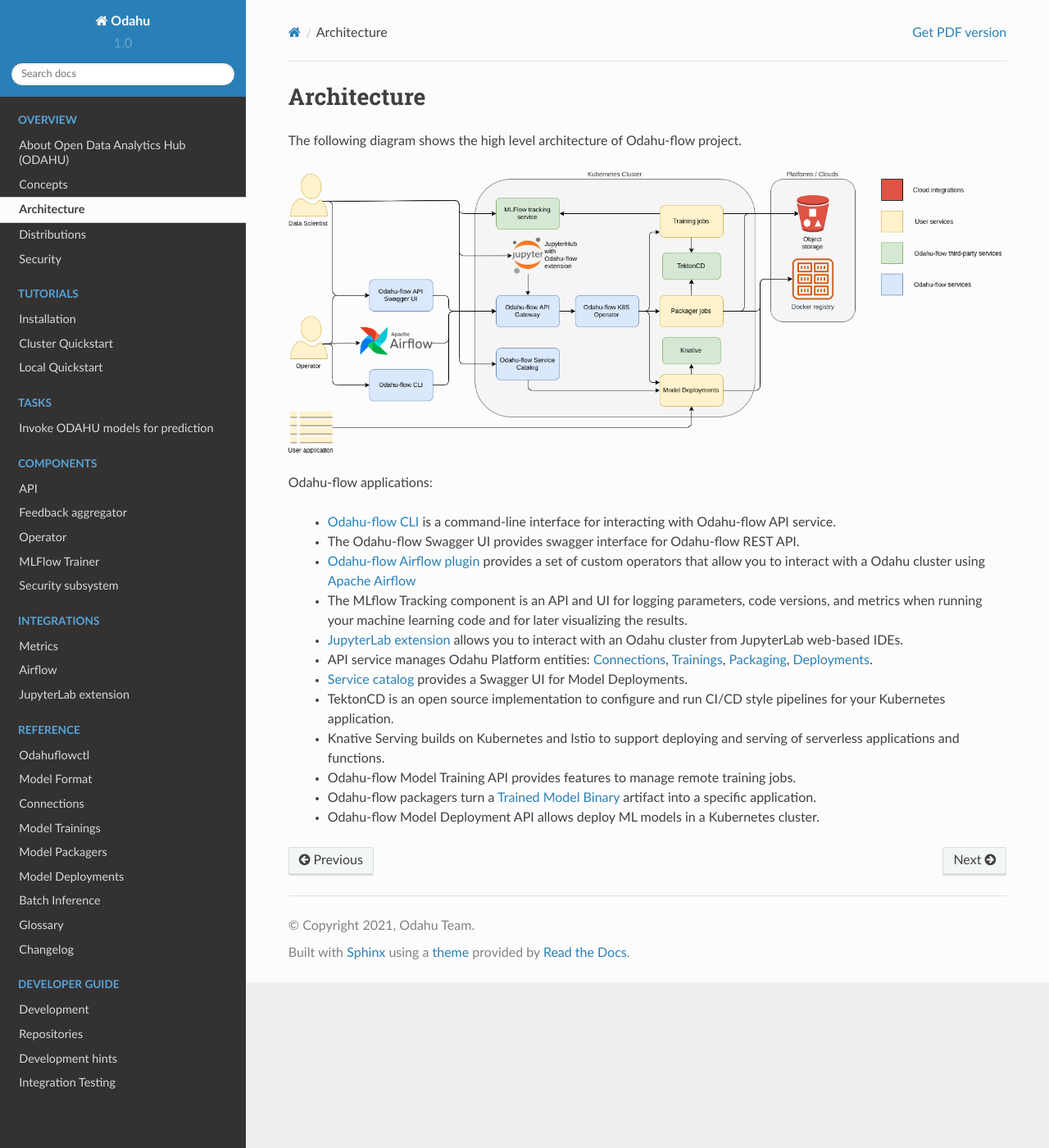
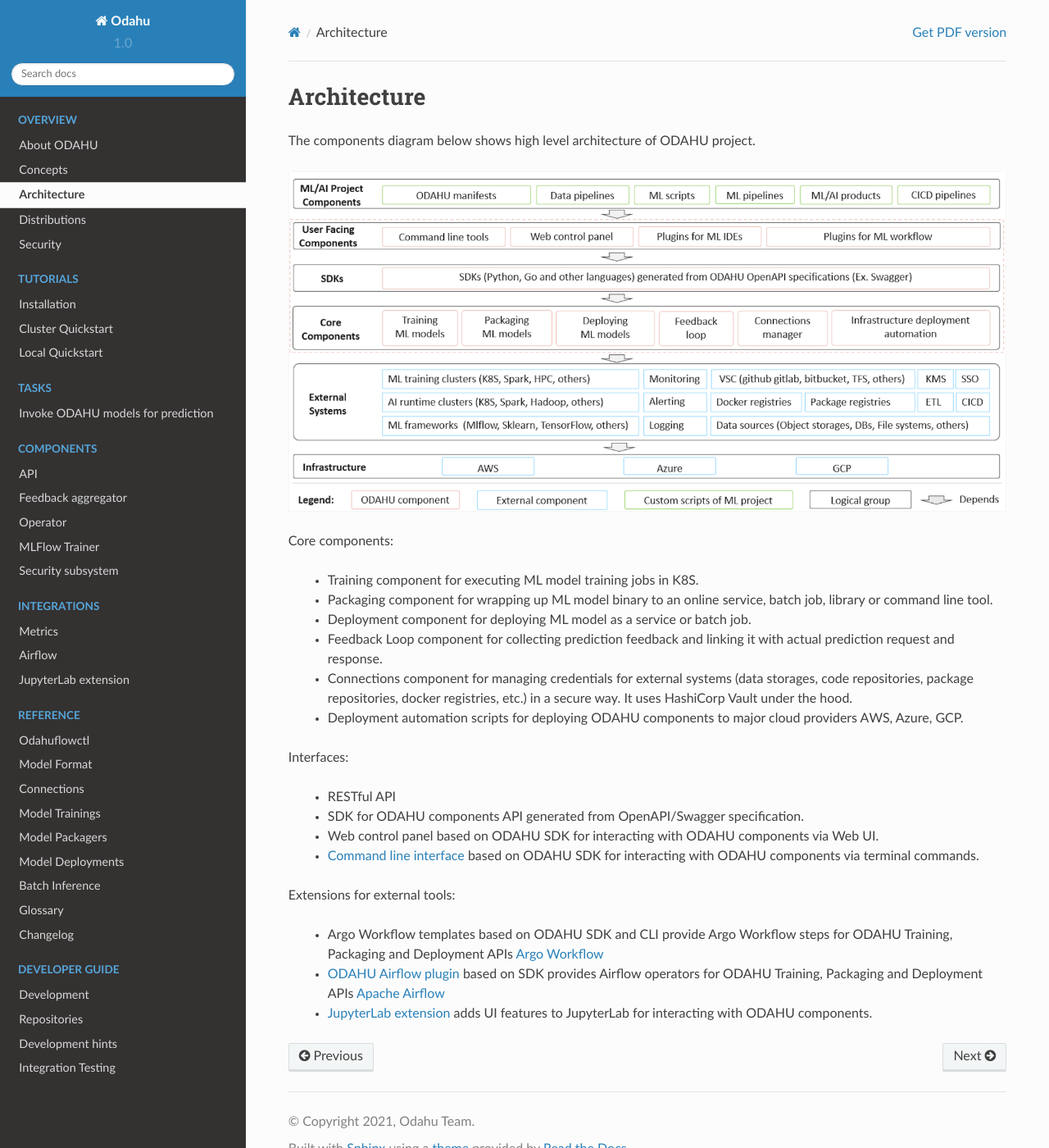
Before and after one commit to odahu/odahu-docs, a Sphinx documentation site: the page built from source/architecture.rst, in a window 1280 px wide and 1400 px high. Shown: the whole window at 82% size. Built offline with Sphinx 7.4.7 and the Read the Docs theme 2.0.0, drawn with Linux system fonts in a browser that asks for light colours; formulas are drawn with MathJax 3.

Commit message:
docs update (#115)
* odahu-docs#52
- `about` page update
- add images to pipeline stage descriptions
- architecture description pages updated
- temporary remove openapi links until pdf generatio will be fixed

Co-authored-by: Dmitriy Karbyshev <-z>

```diff
--- a/source/architecture.rst
+++ b/source/architecture.rst
@@ -2,21 +2,28 @@
 Architecture
 ============================
 
-The following diagram shows the high level architecture of Odahu-flow project.
+The components diagram below shows high level architecture of ODAHU project.
 
-.. image:: img/architecture.png
+.. image:: img/odahu_high_level.png
 
-Odahu-flow applications:
+Core components:
 
-    * :ref:`Odahu-flow CLI <ref_odahuflowctl:Odahuflowctl>` is a command-line interface for interacting with Odahu-flow API service.
-    * The Odahu-flow Swagger UI provides swagger interface for Odahu-flow REST API.
-    * :ref:`Odahu-flow Airflow plugin <int_airflow:Airflow>` provides a set of custom operators that allow you to interact with a Odahu cluster using `Apache Airflow <https://airflow.apache.org/>`_
-    * The MLflow Tracking component is an API and UI for logging parameters, code versions, and metrics when running your machine learning code and for later visualizing the results.
-    * :ref:`JupyterLab extension <int_jupyterlab_extension:Jupyterlab extension>` allows you to interact with an Odahu cluster from JupyterLab web-based IDEs.
-    * API service manages Odahu Platform entities: :ref:`Connections <ref_connections:Connections>`, :ref:`Trainings <ref_trainings:Model Trainings>`, :ref:`Packaging <ref_packagers:Model Packagers>`, :ref:`Deployments <ref_deployments:Model Deployments>`.
-    * :ref:`Service catalog <ref_deployments:Service Catalog>` provides a Swagger UI for Model Deployments.
-    * TektonCD is an open source implementation to configure and run CI/CD style pipelines for your Kubernetes application.
-    * Knative Serving builds on Kubernetes and Istio to support deploying and serving of serverless applications and functions.
-    * Odahu-flow Model Training API provides features to manage remote training jobs.
-    * Odahu-flow packagers turn a :term:`Trained Model Binary` artifact into a specific application.
-    * Odahu-flow Model Deployment API allows deploy ML models in a Kubernetes cluster.
+    * Training component for executing ML model training jobs in K8S.
+    * Packaging component for wrapping up ML model binary to an online service, batch job, library or command line tool.
+    * Deployment component for deploying ML model as a service or batch job.
+    * Feedback Loop component for collecting prediction feedback and linking it with actual prediction request and response.
+    * Connections component for managing credentials for external systems (data storages, code repositories, package repositories, docker registries, etc.) in a secure way. It uses HashiCorp Vault under the hood.
+    * Deployment automation scripts for deploying ODAHU components to major cloud providers AWS, Azure, GCP.
+
+Interfaces:
+
+    * RESTful API
+    * SDK for ODAHU components API generated from OpenAPI/Swagger specification.
+    * Web control panel based on ODAHU SDK for interacting with ODAHU components via Web UI.
+    * :ref:`Command line interface <ref_odahuflowctl:Odahuflowctl>` based on ODAHU SDK for interacting with ODAHU components via terminal commands.
+
+Extensions for external tools:
+
+    * Argo Workflow templates based on ODAHU SDK and CLI provide Argo Workflow steps for ODAHU Training, Packaging and Deployment APIs `Argo Workflow <https://argoproj.github.io/argo-workflows/>`_
+    * :ref:`ODAHU Airflow plugin <int_airflow:Airflow>` based on SDK provides Airflow operators for ODAHU Training, Packaging and Deployment APIs `Apache Airflow <https://airflow.apache.org/>`_
+    * :ref:`JupyterLab extension <int_jupyterlab_extension:Jupyterlab extension>` adds UI features to JupyterLab for interacting with ODAHU components.
--- a/source/ref_packagers.rst
+++ b/source/ref_packagers.rst
@@ -2,7 +2,9 @@
 Model Packagers
 ######################
 
-Odahu-flow packagers turn a :term:`Trained Model Binary` artifact into a specific application.
+.. image:: img/packaging.png
+
+ODAHU packaging component helps to wrap a :term:`Trained Model Binary` artifact into a inference service, batch job or command line tool.
 You can find the list of out-of-the-box packagers below:
 
     * :ref:`ref_packagers:Docker REST`
@@ -102,7 +104,7 @@
 
 ModelPackaging and PackagingIntegration are available on the Swagger UI at http://api-service/swagger/index.html URL.
 
-Odahu-flow CLI
+ODAHU CLI
 --------------
 
 :ref:`ref_odahuflowctl:Odahuflowctl` supports the Packagers API.
--- a/source/ref_trainings.rst
+++ b/source/ref_trainings.rst
@@ -2,8 +2,10 @@
 Model Trainings
 ######################
 
-The Odahu-flow Model Training API provides features to manage remote training jobs.
-The primary goal of API is to create a :term:`Trained Model Binary` for a :term:`Packager`.
+.. image:: img/training.png
+
+ODAHU model training component helps to automate ML model training jobs execution in K8S.
+The primary goal of model training component is to create a :term:`Trained Model Binary` for a :term:`Packager`.
 The API is pluggable and can be extended for different ML frameworks.
 
 You can find the list of out-of-the-box trainers below:
```
Also changed, not shown: source/about.rst (+12 -15 lines), source/ref_batch.rst (+0 -12 lines), source/ref_deployments.rst (+12 -7 lines), source/img/deployment.png (added), source/img/ml_model.png (added), source/img/ml_model_lifecycle.png (added), source/img/ml_ops.png (added), source/img/odahu_high_level.png (added), source/img/packaging.png (added), source/img/training.png (added).
